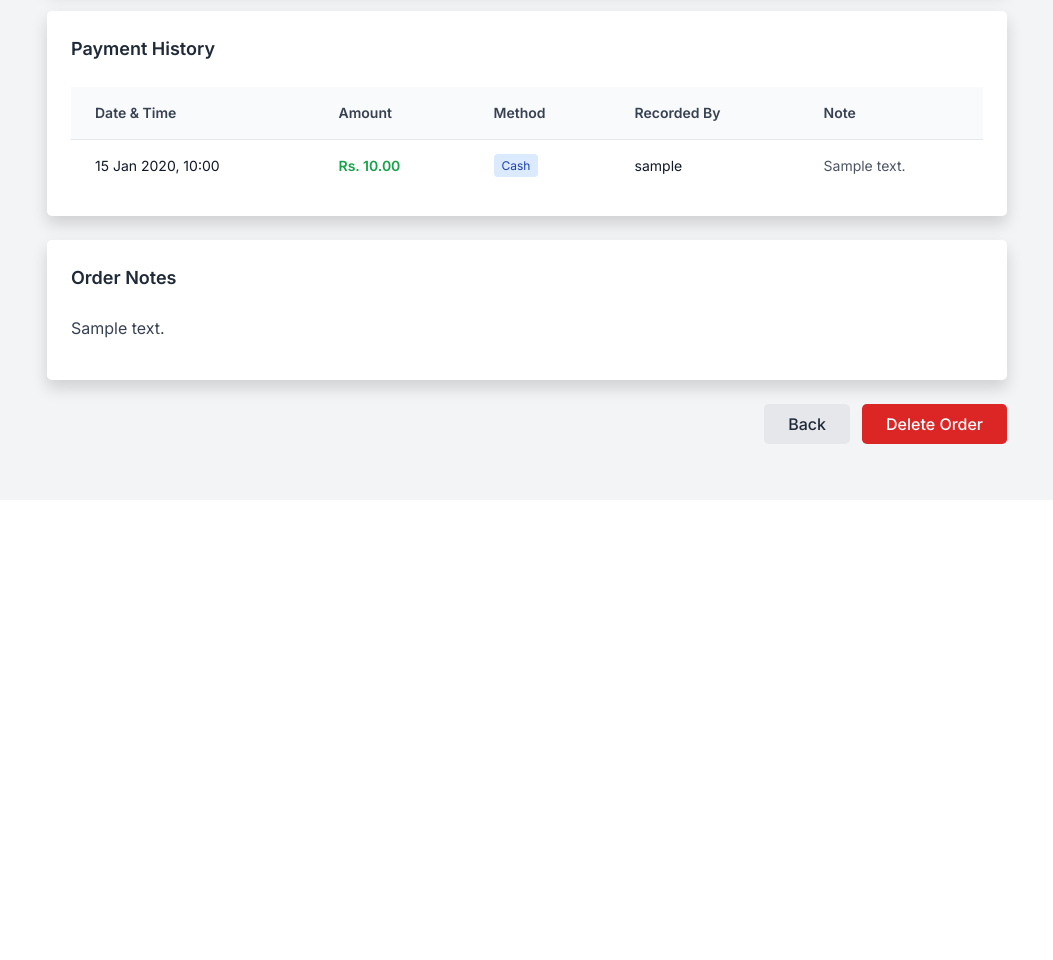
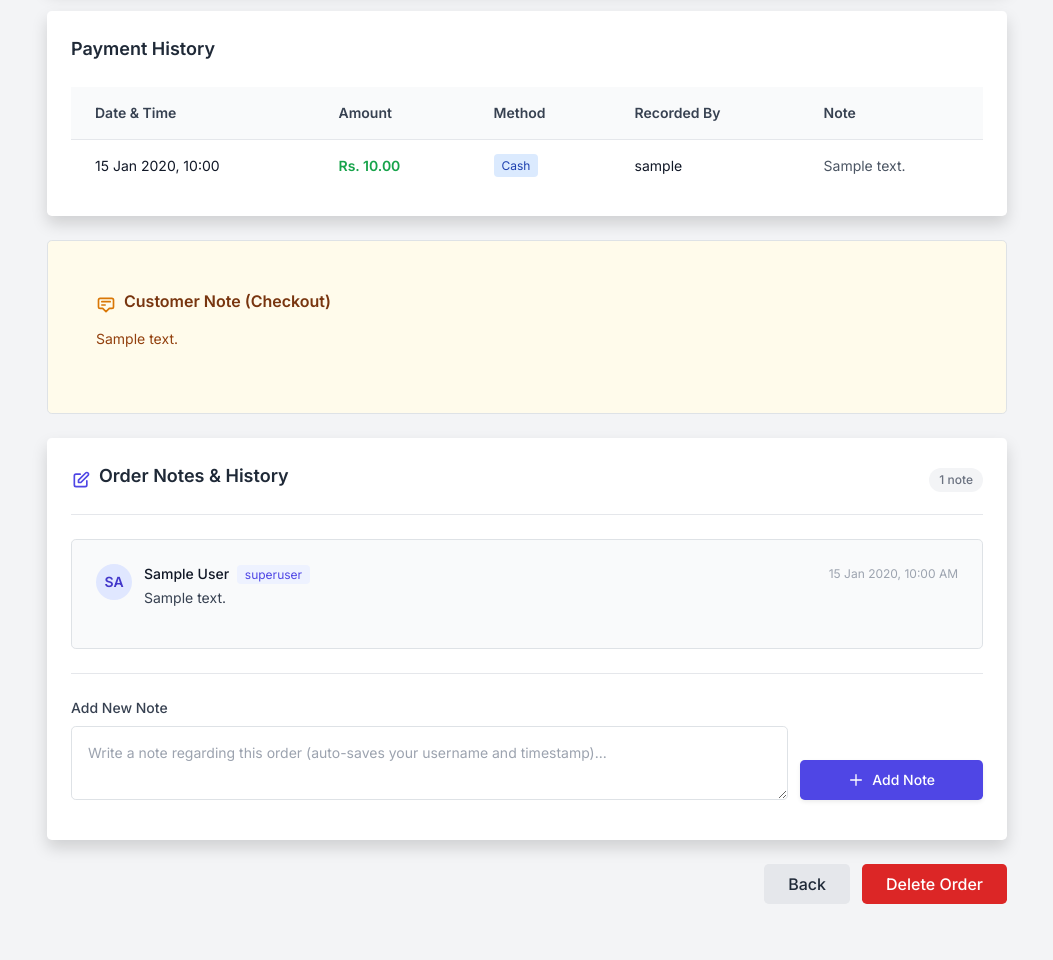
Before and after one commit to SurajM9823/chhapadiya, a Django app: page /panel/orders/1/ in a window 1280 px wide. Shown: the part 1255-2215 px from the top of the page, without its empty margins (225-1278 px from the left). Before the commit the page ends 1699 px from the top, so only its background shows below. Run offline with Django 5.2, Linux system fonts and the light colour scheme; a user stored in the database is signed in; tables that the repository leaves empty hold one stand-in row (values such as "Sample post"); some libraries are stand-ins or nearby versions.

Commit message:
added: order note is added

```diff
--- a/web/models.py
+++ b/web/models.py
@@ -341,6 +341,20 @@ class OrderPayment(models.Model):
 
     def __str__(self):
         return f"Payment Rs.{self.amount} for Order #{self.order.order_number}"
+
+
+class OrderNote(models.Model):
+    order = models.ForeignKey(Order, on_delete=models.CASCADE, related_name='notes')
+    user = models.ForeignKey(CustomerUser, on_delete=models.SET_NULL, null=True, blank=True, related_name='order_notes')
+    note = models.TextField()
+    created_at = models.DateTimeField(auto_now_add=True)
+
+    class Meta:
+        ordering = ['-created_at']
+
+    def __str__(self):
+        author = (self.user.get_full_name() or self.user.username) if self.user else 'System'
+        return f"Note by {author} on Order #{self.order.order_number}"
 
 
 class ProductReview(models.Model):
--- a/web/panel_views.py
+++ b/web/panel_views.py
@@ -2,7 +2,7 @@ from django.shortcuts import render, redirect, get_object_or_404
 from django.contrib.auth import authenticate, login, logout
 from django.contrib.auth.decorators import login_required, user_passes_test
 from django.contrib import messages
-from .models import SiteSettings, CarouselSlide, Reel, Category, SubCategory, Country, CustomerTier, DeliveryTimeTier, Customer, Product, ProductImage, ProductTierPrice, Stat, TrustedClient, Testimonial, TeamMember, Founder, Service, WhyChooseUs, StockEntry, ContactInquiry, Order, OrderItem, CustomerUser, Role, Permission, Billing, BillingItem, Package, PackageItem, PackageImage, AboutContent, ProductAlliance, OrderPayment, ProductUnit
+from .models import SiteSettings, CarouselSlide, Reel, Category, SubCategory, Country, CustomerTier, DeliveryTimeTier, Customer, Product, ProductImage, ProductTierPrice, Stat, TrustedClient, Testimonial, TeamMember, Founder, Service, WhyChooseUs, StockEntry, ContactInquiry, Order, OrderItem, CustomerUser, Role, Permission, Billing, BillingItem, Package, PackageItem, PackageImage, AboutContent, ProductAlliance, OrderPayment, ProductUnit, OrderNote
 from .email_utils import send_order_status_update_email
 from .permissions import permission_required, check_permission
 import json
@@ -2296,7 +2296,7 @@ def compute_items_tax_breakdown(items):
 @permission_required('orders', 'edit')
 def panel_order_detail(request, pk):
     from .models import ProductReview, OrderPayment
-    order = get_object_or_404(Order.objects.select_related('user', 'referred_agent').prefetch_related('items__product', 'payments').order_by('-created_at'), pk=pk)
+    order = get_object_or_404(Order.objects.select_related('user', 'referred_agent').prefetch_related('items__product', 'payments', 'notes__user').order_by('-created_at'), pk=pk)
 
     # Get billing records for this order
     from django.db.models import Sum
@@ -2430,6 +2430,44 @@ def panel_order_detail(request, pk):
         'can_mark_available': can_mark_available,
         'show_availability_toggle': show_availability_toggle,
     })
+
+
+@login_required(login_url='panel_login')
+@permission_required('orders', 'edit')
+def panel_order_add_note(request, pk):
+    order = get_object_or_404(Order, pk=pk)
+    if request.method == 'POST':
+        note_text = request.POST.get('note', '').strip()
+        if not note_text:
+            try:
+                import json as _json
+                data = _json.loads(request.body)
+                note_text = data.get('note', '').strip()
+            except Exception:
+                pass
+
+        if note_text:
+            note_obj = OrderNote.objects.create(
+                order=order,
+                user=request.user if request.user.is_authenticated else None,
+                note=note_text
+            )
+            if request.headers.get('x-requested-with') == 'XMLHttpRequest' or request.content_type == 'application/json':
+                author_name = (note_obj.user.get_full_name() or note_obj.user.username) if note_obj.user else 'Staff'
+                return JsonResponse({
+                    'ok': True,
+                    'id': note_obj.id,
+                    'note': note_obj.note,
+                    'author': author_name,
+                    'created_at': note_obj.created_at.strftime('%d %b %Y, %I:%M %p')
+                })
+            messages.success(request, 'Order note added successfully.')
+        else:
+            if request.headers.get('x-requested-with') == 'XMLHttpRequest' or request.content_type == 'application/json':
+                return JsonResponse({'ok': False, 'error': 'Note cannot be empty.'}, status=400)
+            messages.error(request, 'Note cannot be empty.')
+
+    return redirect('panel_order_detail', pk=pk)
 
 
 @login_required(login_url='panel_login')
--- a/web/templates/panel/order_detail.html
+++ b/web/templates/panel/order_detail.html
@@ -408,13 +408,79 @@ e , l{% extends "panel/base.html" %}
     </div>
     {% endif %}
 
-    <!-- Order Notes -->
+    <!-- Customer Checkout Note -->
     {% if order.note %}
-    <div class="bg-white rounded-lg shadow p-6 mb-6">
-        <h2 class="text-lg font-semibold text-gray-800 mb-4">Order Notes</h2>
-        <p class="text-gray-700">{{ order.note }}</p>
+    <div class="bg-amber-50 border border-amber-200 rounded-lg p-5 mb-6">
+        <div class="flex items-center gap-2 mb-2">
+            <svg class="w-5 h-5 text-amber-600" fill="none" stroke="currentColor" viewBox="0 0 24 24">
+                <path stroke-linecap="round" stroke-linejoin="round" stroke-width="2" d="M7 8h10M7 12h4m1 8l-4-4H5a2 2 0 01-2-2V6a2 2 0 012-2h14a2 2 0 012 2v8a2 2 0 01-2 2h-3l-4 4z"></path>
+            </svg>
+            <h2 class="text-base font-semibold text-amber-900">Customer Note (Checkout)</h2>
+        </div>
+        <p class="text-amber-800 text-sm whitespace-pre-wrap">{{ order.note }}</p>
     </div>
     {% endif %}
+
+    <!-- Internal Order Notes & History -->
+    <div class="bg-white rounded-lg shadow p-6 mb-6">
+        <div class="flex items-center justify-between mb-4 border-b pb-3">
+            <div class="flex items-center gap-2">
+                <svg class="w-5 h-5 text-indigo-600" fill="none" stroke="currentColor" viewBox="0 0 24 24">
+                    <path stroke-linecap="round" stroke-linejoin="round" stroke-width="2" d="M11 5H6a2 2 0 00-2 2v11a2 2 0 002 2h11a2 2 0 002-2v-5m-1.414-9.414a2 2 0 112.828 2.828L11.828 15H9v-2.828l8.586-8.586z"></path>
+                </svg>
+                <h2 class="text-lg font-semibold text-gray-800">Order Notes & History</h2>
+            </div>
+            <span class="text-xs font-medium text-gray-500 bg-gray-100 px-2.5 py-1 rounded-full">{{ order.notes.all|length }} note{{ order.notes.all|length|pluralize }}</span>
+        </div>
+
+        <!-- Notes List / Timeline -->
+        <div class="space-y-4 mb-6" id="orderNotesList">
+            {% for note in order.notes.all %}
+            <div class="flex gap-3 items-start p-4 rounded-lg bg-gray-50 border border-gray-100 hover:bg-gray-100/70 transition">
+                <div class="w-9 h-9 rounded-full bg-indigo-100 text-indigo-700 flex items-center justify-center font-bold text-sm flex-shrink-0">
+                    {{ note.user.username|slice:":2"|upper|default:"ST" }}
+                </div>
+                <div class="flex-1 min-w-0">
+                    <div class="flex items-center justify-between gap-2 mb-1">
+                        <span class="font-medium text-sm text-gray-900">
+                            {% if note.user %}
+                                {{ note.user.get_full_name|default:note.user.username }}
+                                {% if note.user.role %}
+                                <span class="text-xs text-indigo-600 font-normal bg-indigo-50 px-2 py-0.5 rounded ml-1">{{ note.user.role.display_name|default:note.user.role.name }}</span>
+                                {% endif %}
+                            {% else %}
+                                Staff / System
+                            {% endif %}
+                        </span>
+                        <span class="text-xs text-gray-400 whitespace-nowrap">{{ note.created_at|date:"d M Y, h:i A" }}</span>
+                    </div>
+                    <p class="text-sm text-gray-700 whitespace-pre-wrap">{{ note.note }}</p>
+                </div>
+            </div>
+            {% empty %}
+            <div class="text-center py-6 text-gray-400 text-sm italic bg-gray-50/50 rounded-lg border border-dashed border-gray-200">
+                No internal notes added yet. Use the form below to record notes, phone call updates, or delivery instructions.
+            </div>
+            {% endfor %}
+        </div>
+
+        <!-- Add Note Form -->
+        <form method="POST" action="{% url 'panel_order_add_note' order.pk %}" class="mt-4 border-t pt-4">
+            {% csrf_token %}
+            <label for="orderNoteInput" class="block text-sm font-medium text-gray-700 mb-2">Add New Note</label>
+            <div class="flex flex-col sm:flex-row gap-3">
+                <textarea id="orderNoteInput" name="note" rows="2" required placeholder="Write a note regarding this order (auto-saves your username and timestamp)..." class="flex-1 border border-gray-300 rounded-lg p-3 text-sm focus:ring-2 focus:ring-indigo-500 focus:border-indigo-500 outline-none"></textarea>
+                <div class="flex sm:flex-col justify-end">
+                    <button type="submit" class="inline-flex items-center justify-center gap-2 px-5 py-2.5 bg-indigo-600 hover:bg-indigo-700 text-white text-sm font-medium rounded-lg shadow-sm transition">
+                        <svg class="w-4 h-4" fill="none" stroke="currentColor" viewBox="0 0 24 24">
+                            <path stroke-linecap="round" stroke-linejoin="round" stroke-width="2" d="M12 4v16m8-8H4"></path>
+                        </svg>
+                        Add Note
+                    </button>
+                </div>
+            </div>
+        </form>
+    </div>
 
     <!-- Delete Button -->
     <div class="flex justify-end gap-3">
--- a/web/urls.py
+++ b/web/urls.py
@@ -157,6 +157,7 @@ urlpatterns = [
     path('panel/quotes/<int:pk>/update/', panel_views.panel_quote_update, name='panel_quote_update'),
     path('panel/quotes/<int:pk>/delete/', panel_views.panel_quote_delete, name='panel_quote_delete'),
     path('panel/quotes/<int:pk>/create-customer/', panel_views.panel_quote_create_customer, name='panel_quote_create_customer'),
+
     path('panel/billing/', panel_views.panel_billing, name='panel_billing'),
     path('panel/billing/<int:pk>/detail/', panel_views.panel_billing_detail, name='panel_billing_detail'),
     path('panel/billing/<int:pk>/view/', panel_views.panel_billing_view, name='panel_billing_view'),
@@ -176,12 +177,11 @@ urlpatterns = [
     path('panel/orders/<int:pk>/mark-as-refund/', panel_views.mark_order_as_refund, name='mark_order_as_refund'),
     path('panel/orders/items/<int:pk>/toggle-availability/', panel_views.toggle_order_item_availability, name='toggle_order_item_availability'),
     path('panel/orders/<int:pk>/record-payment/', panel_views.record_order_payment, name='record_order_payment'),
+    path('panel/orders/<int:pk>/add-note/', panel_views.panel_order_add_note, name='panel_order_add_note'),
     path('panel/orders/<int:pk>/receipt/', panel_views.panel_order_receipt, name='panel_order_receipt'),
 
     path('my-quotes/', views.my_quotes, name='my_quotes'),
     path('my-quotes/<int:pk>/pdf/', views.quotation_pdf, name='quotation_pdf'),
-
-    # User Management
     path('panel/users/', panel_views.panel_users, name='panel_users'),
     path('panel/users/add/', panel_views.panel_user_add, name='panel_user_add'),
     path('panel/users/<int:pk>/edit/', panel_views.panel_user_edit, name='panel_user_edit'),
```
Also changed, not shown: web/admin.py (+9 -1 lines).
